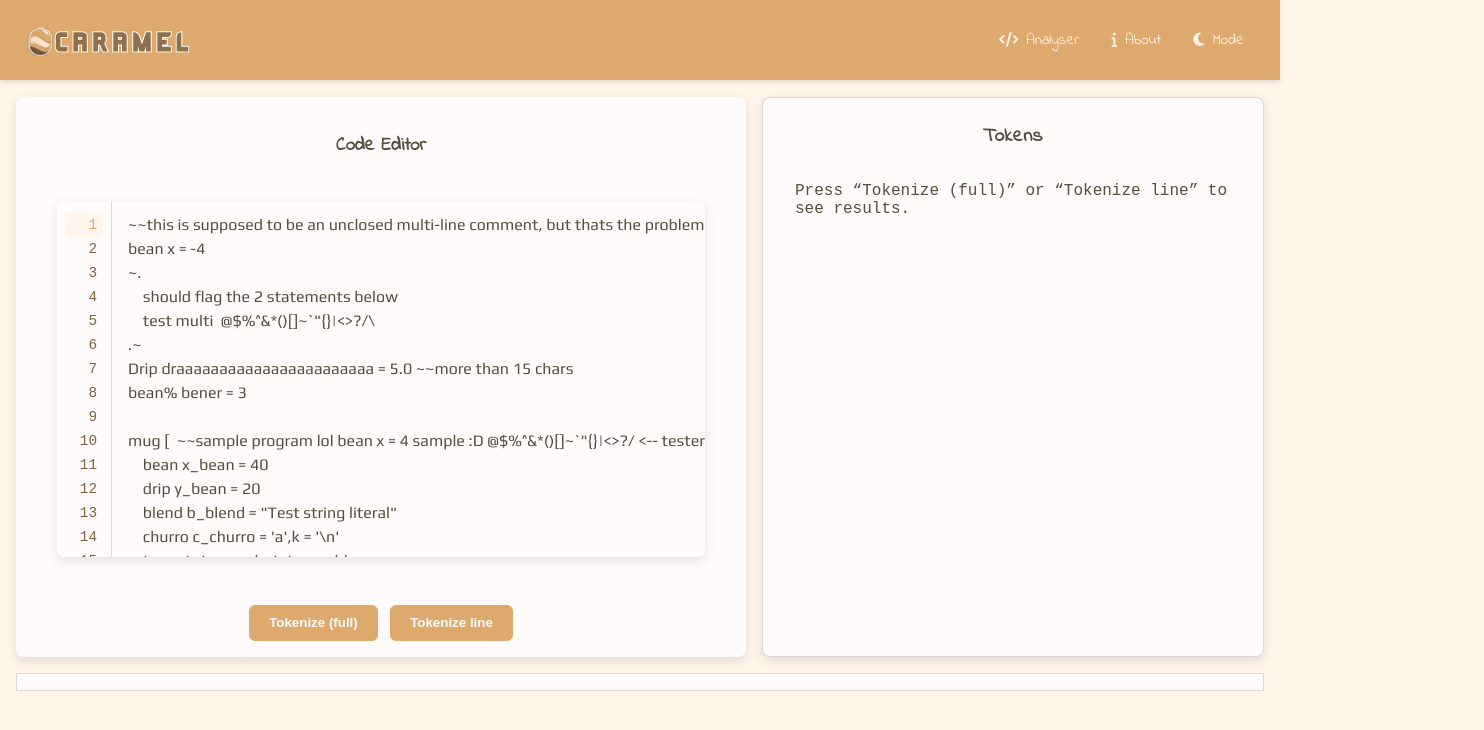
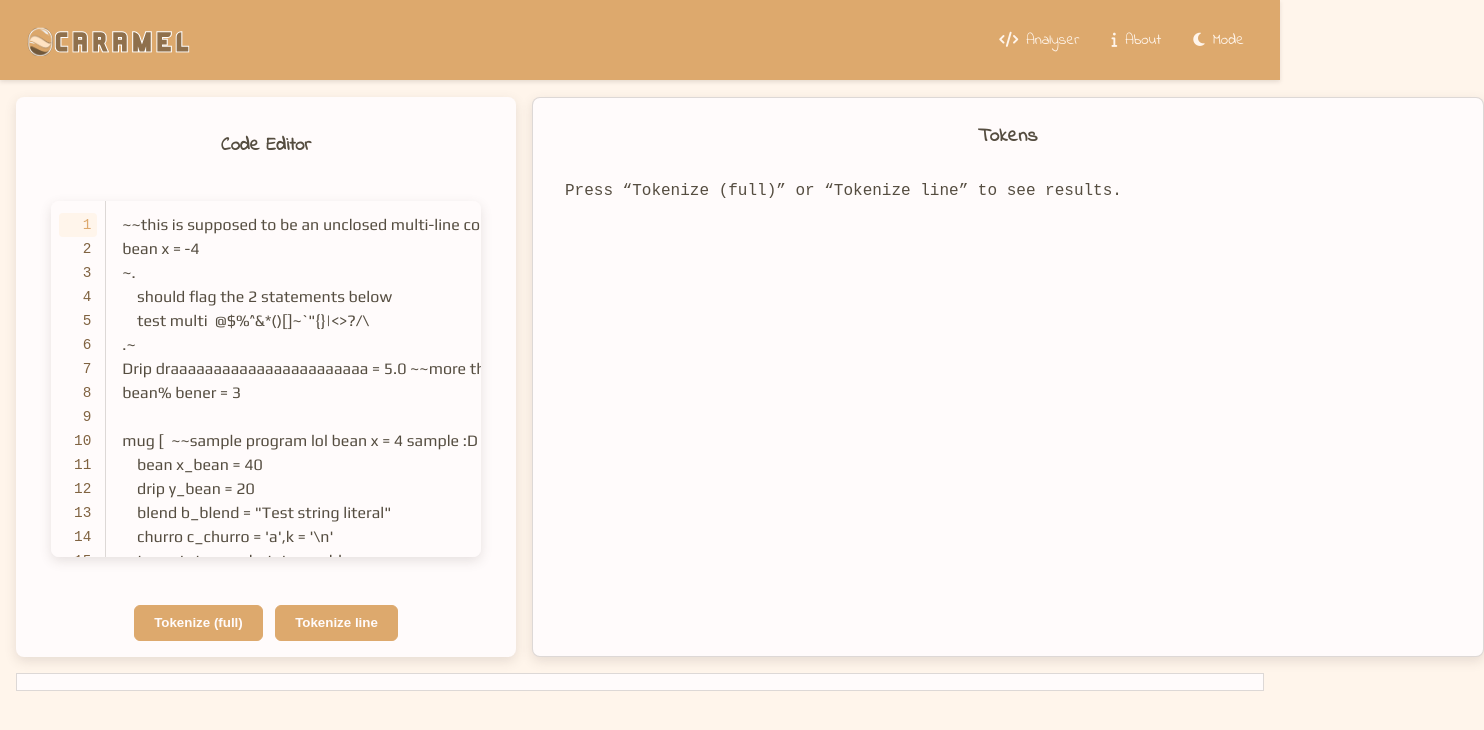
Before and after one commit to EdieBle/codeplay-caramel, a React (Vite) app: page / in a window 1280 px wide. Shown: the top 730 px of the page, 1484 px wide, since content can reach past the window. Built offline with nearby package versions, Linux system fonts and the light colour scheme.

Commit message:
Changed Front-End Layout

```diff
--- a/src/styles.css
+++ b/src/styles.css
@@ -247,19 +247,19 @@ body {
 
 
 .tokens.layout-panel-right {
-  flex: 0 0 500px;
+  flex: 0 0 950px;
   overflow-y: auto;
   border: 1px solid rgba(85, 77, 64, 0.2); /* Subtle Border */
   max-height: none;
-  max-width: 500px;
+  max-width: 950px;
   background: #FFFBFB; /* Light Background */
   display: flex;
   flex-direction: column;
 }
 
 /* NEW: Define specific column widths */
-.tokens th:nth-child(1) { width: 25%; } /* Type */
-.tokens th:nth-child(2) { width: 45%; } /* Lexeme (now bigger) */
+.tokens th:nth-child(1) { width: 45%; } /* Type */
+.tokens th:nth-child(2) { width: 25%; } /* Lexeme (now bigger) */
 .tokens th:nth-child(3) { width: 15%; } /* Line */
 .tokens th:nth-child(4) { width: 15%; } /* Column */
 
```
